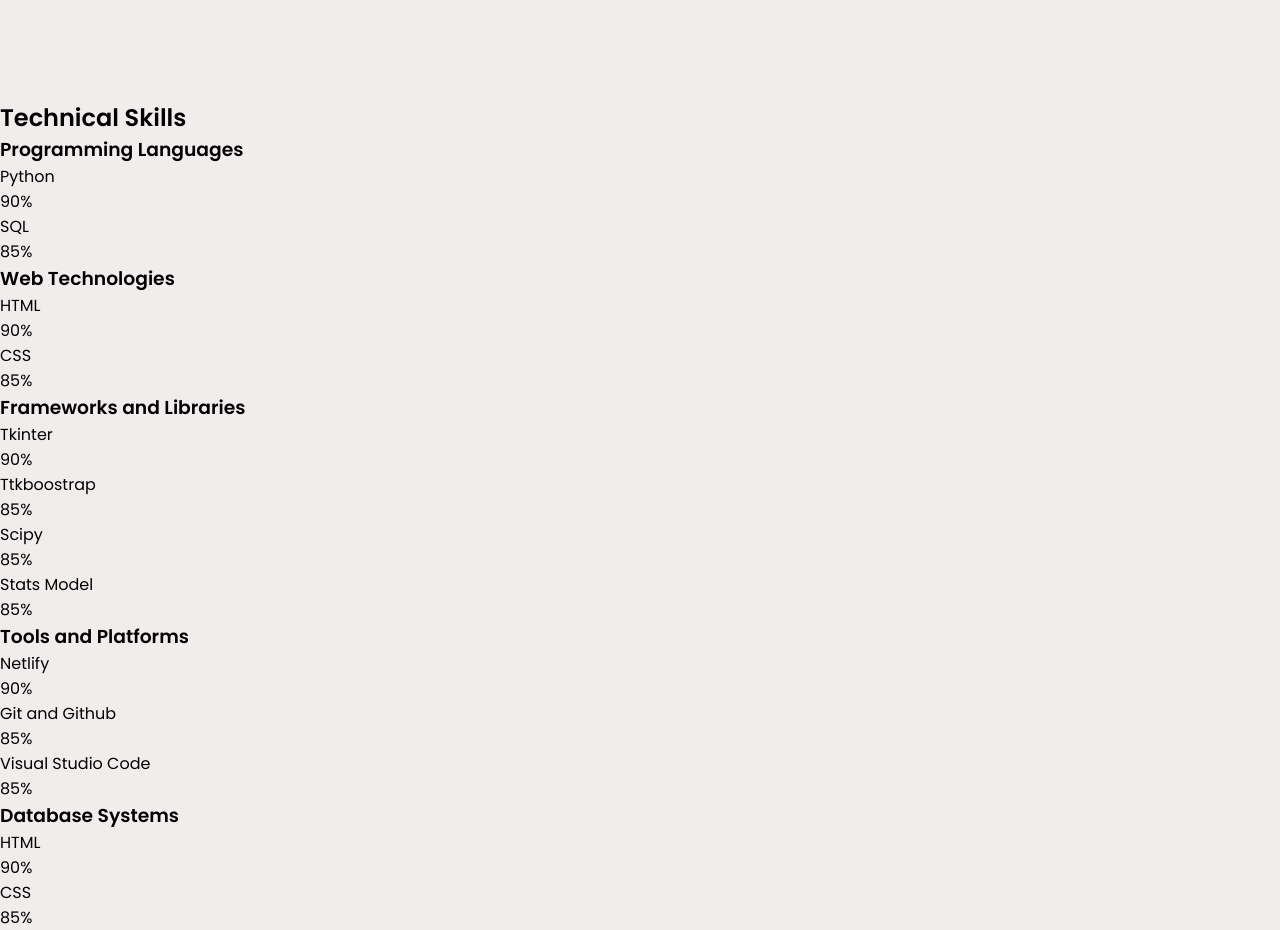
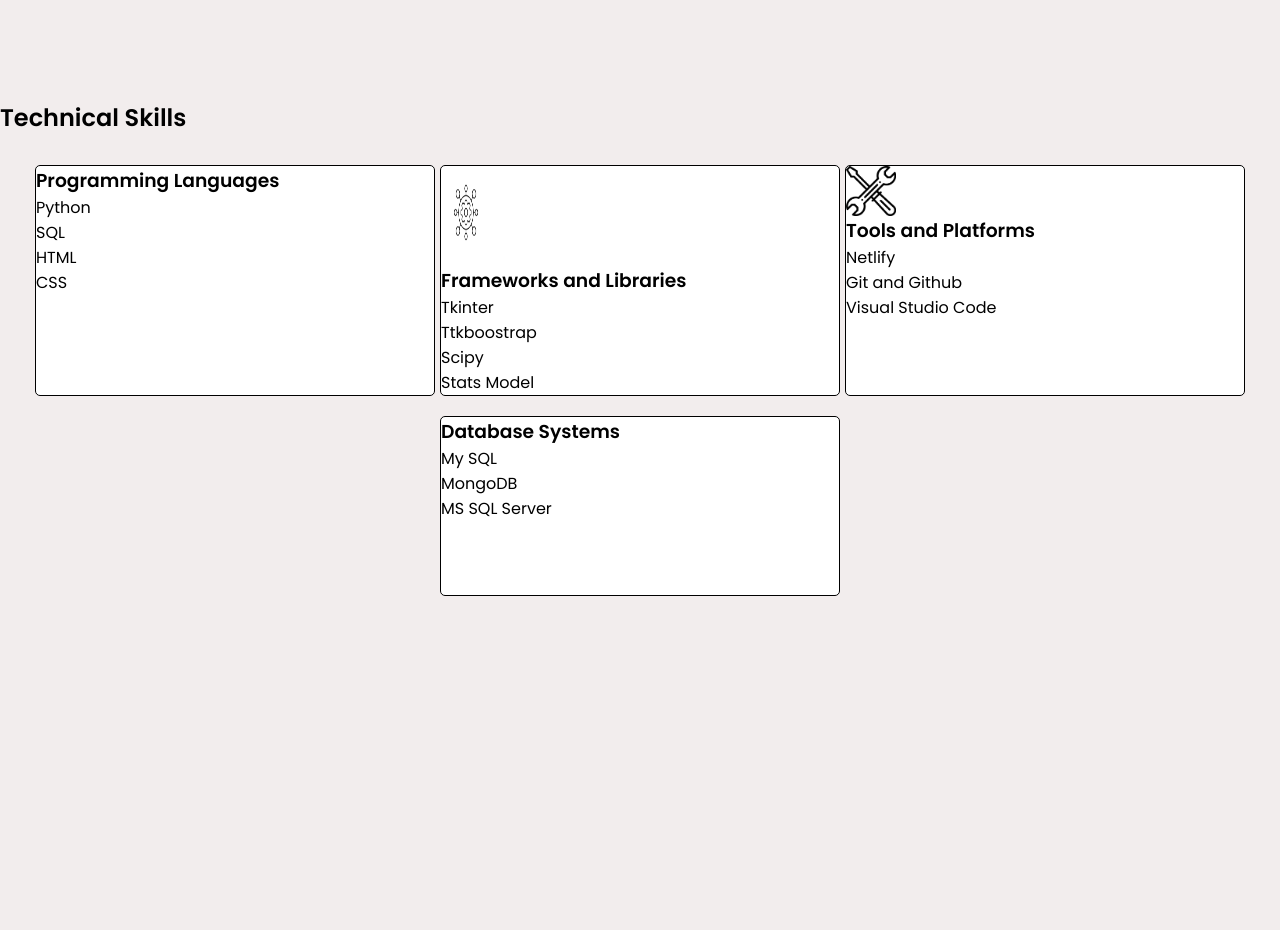
Before and after one commit to ElizabethNuomaAkossey/personal-portfolio-website, a plain HTML site: page index.html in a window 1280 px wide. Shown: the part 1500-2430 px from the top of the page. After the commit the page ends 2146 px from the top, so only its background shows below. Drawn offline with Linux system fonts and the light colour scheme.

Commit message:
added an about and skills section

```diff
--- a/index.html
+++ b/index.html
@@ -1,14 +1,17 @@
 <!DOCTYPE html>
 <html lang="en">
+
 <head>
     <meta charset="UTF-8">
-    <meta name="viewport"
-    content="width=device-width, initial-scale=1.0">
+    <meta name="viewport" content="width=device-width, initial-scale=1.0">
     <title>Elizabeth Akossey</title>
     <link rel="stylesheet" href="style.css">
     <link href="https://fonts.googleapis.com/css2?family=Poppins:wght@400;600&display=swap" rel="stylesheet">
-    <link rel="stylesheet" href="https://cdnjs.cloudflare.com/ajax/libs/font-awesome/7.0.0/css/all.min.css" integrity="sha512-DxV+EoADOkOygM4IR9yXP8Sb2qwgidEmeqAEmDKIOfPRQZOWbXCzLC6vjbZyy0vPisbH2SyW27+ddLVCN+OMzQ==" crossorigin="anonymous" referrerpolicy="no-referrer" />
+    <link rel="stylesheet" href="https://cdnjs.cloudflare.com/ajax/libs/font-awesome/7.0.0/css/all.min.css"
+        integrity="sha512-DxV+EoADOkOygM4IR9yXP8Sb2qwgidEmeqAEmDKIOfPRQZOWbXCzLC6vjbZyy0vPisbH2SyW27+ddLVCN+OMzQ=="
+        crossorigin="anonymous" referrerpolicy="no-referrer" />
 </head>
+
 <body>
     <header>
         <h2><a href="#hero-section">EA</a></h2>
@@ -23,19 +26,21 @@
             </ul>
         </nav>
         <div>
-            <button class="sun-icon"><a href=""><svg xmlns="http://www.w3.org/2000/svg" width="16" height="16" fill="currentColor" class="bi bi-brightness-high" viewBox="0 0 16 16">
-            <path d="M8 11a3 3 0 1 1 0-6 3 3 0 0 1 0 6m0 1a4 4 0 1 0 0-8 4 4 0 0 0 0 8M8 0a.5.5 0 0 1 .5.5v2a.5.5 0 0 1-1 0v-2A.5.5 0 0 1 8 0m0 13a.5.5 0 0 1 .5.5v2a.5.5 0 0 1-1 0v-2A.5.5 0 0 1 8 13m8-5a.5.5 0 0 1-.5.5h-2a.5.5 0 0 1 0-1h2a.5.5 0 0 1 .5.5M3 8a.5.5 0 0 1-.5.5h-2a.5.5 0 0 1 0-1h2A.5.5 0 0 1 3 8m10.657-5.657a.5.5 0 0 1 0 .707l-1.414 1.415a.5.5 0 1 1-.707-.708l1.414-1.414a.5.5 0 0 1 .707 0m-9.193 9.193a.5.5 0 0 1 0 .707L3.05 13.657a.5.5 0 0 1-.707-.707l1.414-1.414a.5.5 0 0 1 .707 0m9.193 2.121a.5.5 0 0 1-.707 0l-1.414-1.414a.5.5 0 0 1 .707-.707l1.414 1.414a.5.5 0 0 1 0 .707M4.464 4.465a.5.5 0 0 1-.707 0L2.343 3.05a.5.5 0 1 1 .707-.707l1.414 1.414a.5.5 0 0 1 0 .708"/>
-            </svg></a></button>
+            <button class="sun-icon"><a href=""><svg xmlns="http://www.w3.org/2000/svg" width="16" height="16"
+                        fill="currentColor" class="bi bi-brightness-high" viewBox="0 0 16 16">
+                        <path
+                            d="M8 11a3 3 0 1 1 0-6 3 3 0 0 1 0 6m0 1a4 4 0 1 0 0-8 4 4 0 0 0 0 8M8 0a.5.5 0 0 1 .5.5v2a.5.5 0 0 1-1 0v-2A.5.5 0 0 1 8 0m0 13a.5.5 0 0 1 .5.5v2a.5.5 0 0 1-1 0v-2A.5.5 0 0 1 8 13m8-5a.5.5 0 0 1-.5.5h-2a.5.5 0 0 1 0-1h2a.5.5 0 0 1 .5.5M3 8a.5.5 0 0 1-.5.5h-2a.5.5 0 0 1 0-1h2A.5.5 0 0 1 3 8m10.657-5.657a.5.5 0 0 1 0 .707l-1.414 1.415a.5.5 0 1 1-.707-.708l1.414-1.414a.5.5 0 0 1 .707 0m-9.193 9.193a.5.5 0 0 1 0 .707L3.05 13.657a.5.5 0 0 1-.707-.707l1.414-1.414a.5.5 0 0 1 .707 0m9.193 2.121a.5.5 0 0 1-.707 0l-1.414-1.414a.5.5 0 0 1 .707-.707l1.414 1.414a.5.5 0 0 1 0 .707M4.464 4.465a.5.5 0 0 1-.707 0L2.343 3.05a.5.5 0 1 1 .707-.707l1.414 1.414a.5.5 0 0 1 0 .708" />
+                    </svg></a></button>
             <button class="getintouch-btn"><a href="">Get in Touch</a></button>
         </div>
     </header>
     <section class="hero" id="hero-section">
         <div class="hero-div">
             <div class="firstname">
-            <h1 >Elizabeth Nuoma</h1>
+                <h1>Elizabeth Nuoma</h1>
             </div>
             <div class="surname">
-            <h1>Akossey</h1>
+                <h1>Akossey</h1>
             </div>
             <h2>Frontend Developer | Ghana</h2>
             <p>Building responsive web interfaces that improve user <br>experience and support business goals.</p>
@@ -57,21 +62,27 @@
         <div class="about-content">
             <div class="about-info">
                 <p>
-                    I am an AI Developer based in Accra, Ghana, with a strong background in data analytics, web development, and
-                    technical education. I specialize in transforming complex data into intelligent solutions using tools like
+                    I am an AI Developer based in Accra, Ghana, with a strong background in data analytics, web
+                    development, and
+                    technical education. I specialize in transforming complex data into intelligent solutions using
+                    tools like
                     Python, SQL, and modern machine learning techniques.
                 </p>
                 <p>
-                    My expertise spans machine learning, natural language processing, data visualization, and business intelligence.
+                    My expertise spans machine learning, natural language processing, data visualization, and business
+                    intelligence.
                     I also build web interfaces using HTML and CSS to support data-driven and AI-powered applications.
                 </p>
                 <p>
-                    Beyond development, I'm passionate about teaching and mentorship. I've taught web development to over 50
-                    students, helping them gain valuable digital skills and break into tech. I actively contribute to open-source
+                    Beyond development, I'm passionate about teaching and mentorship. I've taught web development to
+                    over 50
+                    students, helping them gain valuable digital skills and break into tech. I actively contribute to
+                    open-source
                     projects and enjoy sharing knowledge to uplift the next generation of AI and data professionals.
                 </p>
                 <p>
-                    Driven by continuous learning and real-world problem solving, I aim to build ethical and impactful AI solutions
+                    Driven by continuous learning and real-world problem solving, I aim to build ethical and impactful
+                    AI solutions
                     that make a difference.
                 </p>
             </div>
@@ -99,6 +110,8 @@
             </div>
         </div>
     </section>
+    <!-- Technical Skills -->
+
     <section class="skills">
         <h2>Technical Skills</h2>
         <div class="skills-container">
@@ -107,110 +120,67 @@
                 <h3>Programming Languages</h3>
                 <div class="t-skill">
                     <span>Python</span>
-                    <div class="progress-bar">
-                        <div class="progress" style="width: 90%"></div>
-                    </div>
-                    <span class="percent">90%</span>
                 </div>
                 <div class="t-skill">
                     <span>SQL</span>
-                    <div class="progress-bar">
-                        <div class="progress" style="width: 85%"></div>
-                    </div>
-                    <span class="percent">85%</span>
                 </div>
-            </div>
-            <!-- Web technologies -->
-            <div class="skill-card">
-                <h3>Web Technologies</h3>
                 <div class="t-skill">
                     <span>HTML</span>
-                    <div class="progress-bar">
-                        <div class="progress" style="width: 90%"></div>
-                    </div>
-                    <span class="percent">90%</span>
                 </div>
                 <div class="t-skill">
                     <span>CSS</span>
-                    <div class="progress-bar">
-                        <div class="progress" style="width: 85%"></div>
-                    </div>
-                    <span class="percent">85%</span>
                 </div>
             </div>
+
+
+
             <!-- Frameworks and libraries -->
             <div class="skill-card">
+                <img class="cog" src="pictures/framework_icon-removebg-preview.png" alt="framework">
                 <h3>Frameworks and Libraries</h3>
                 <div class="t-skill">
                     <span>Tkinter</span>
-                    <div class="progress-bar">
-                        <div class="progress" style="width: 90%"></div>
-                    </div>
-                    <span class="percent">90%</span>
                 </div>
                 <div class="t-skill">
                     <span>Ttkboostrap</span>
-                    <div class="progress-bar">
-                        <div class="progress" style="width: 85%"></div>
-                    </div>
-                    <span class="percent">85%</span>
                 </div>
                 <div class="t-skill">
                     <span>Scipy</span>
-                    <div class="progress-bar">
-                         <div class="progress" style="width: 85%"></div>
-                    </div>
-                    <span class="percent">85%</span>
                 </div>
                 <div class="t-skill">
                     <span>Stats Model</span>
-                    <div class="progress-bar">
-                        <div class="progress" style="width: 85%"></div>
-                    </div>
-                    <span class="percent">85%</span>
                 </div>
             </div>
+
+
+
             <!-- Tools and platforms -->
             <div class="skill-card">
+                <img  class="tool" src="pictures/tools.png" alt="tools and platforms">
                 <h3>Tools and Platforms</h3>
                 <div class="t-skill">
                     <span>Netlify</span>
-                    <div class="progress-bar">
-                        <div class="progress" style="width: 90%"></div>
-                    </div>
-                    <span class="percent">90%</span>
                 </div>
                 <div class="t-skill">
                     <span>Git and Github</span>
-                    <div class="progress-bar">
-                        <div class="progress" style="width: 85%"></div>
-                    </div>
-                    <span class="percent">85%</span>
                 </div>
                 <div class="t-skill">
                     <span>Visual Studio Code</span>
-                    <div class="progress-bar">
-                        <div class="progress" style="width: 85%"></div>
-                    </div>
-                    <span class="percent">85%</span>
                 </div>
             </div>
+
+
             <!-- Database Systems -->
             <div class="skill-card">
                 <h3>Database Systems</h3>
                 <div class="t-skill">
-                    <span>HTML</span>
-                    <div class="progress-bar">
-                        <div class="progress" style="width: 90%"></div>
-                    </div>
-                    <span class="percent">90%</span>
+                    <span>My SQL</span>
                 </div>
                 <div class="t-skill">
-                    <span>CSS</span>
-                    <div class="progress-bar">
-                        <div class="progress" style="width: 85%"></div>
-                    </div>
-                    <span class="percent">85%</span>
+                    <span>MongoDB</span>
+                </div>
+                <div class="t-skill">
+                    <span>MS SQL Server</span>
                 </div>
             </div>
         </div>
--- a/style.css
+++ b/style.css
@@ -163,7 +163,7 @@
     width: 315px;
     height: 315px;
     border-radius: 50%;
-    border: 5px solid #eac6d8;
+    border: 1px solid #eac6d8;
     background-color: #c4c4c4;
     display: flex;
     overflow: hidden;
@@ -232,12 +232,37 @@
 
 
 
+/* TECHNICAL SKILLS */
+.skills-container{
+    display: flex;
+    flex-wrap: wrap;
+    justify-content: space-evenly;
+    margin: 30px;
+}
+.skill-card{
+    border: 1px solid black;
+    /* border-color: #000; */
+    width: 400px;
+    min-height: 180px;
+    margin-bottom: 20px;
+    border-radius: 5px;
+    background-color: #fff;
+    display: flex;
+    flex-direction: column;
+    /* gap: ; */
+}
 
+.cog{
+    height: 100px;
+    width: 50px;
+    color: #000;
+}
 
-
-
-
-
+.tool{
+    height: 50px;
+    width: 50px;
+    align-items: center;
+}
 
 
 
```
Also changed, not shown: pictures/framework_icon-removebg-preview.png (added), pictures/tools.png (added).
